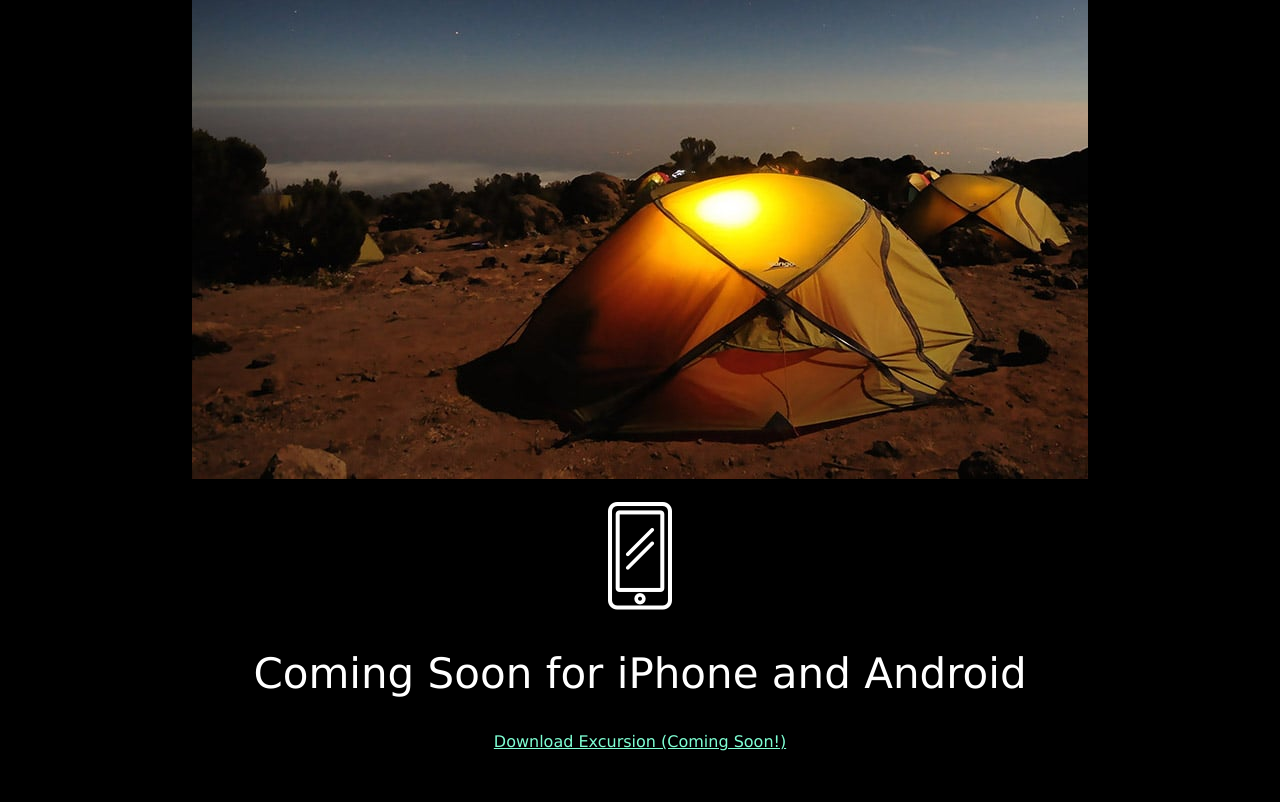
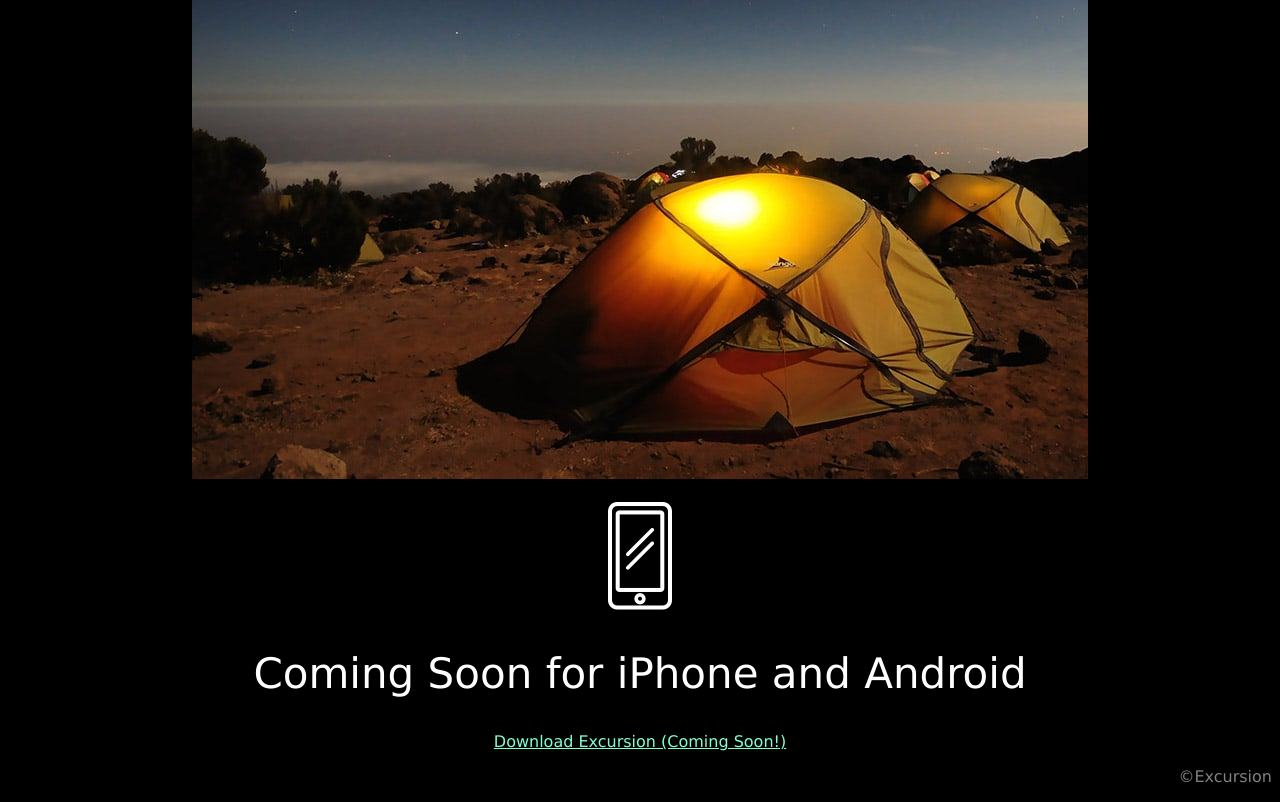
Before and after one commit to chantalm02/excursion, a plain HTML site: page index.html in a window 1280 px wide. Shown: the part 526-1328 px from the top of the page. Before the commit the page ends 1293 px from the top, so only its background shows below. Drawn offline with Linux system fonts and the light colour scheme.

Commit message:
Added Footer and CSS Styling

```diff
--- a/index.html
+++ b/index.html
@@ -27,7 +27,9 @@
 
         <h2 class="header--second"> Coming Soon for iPhone and Android</h2>
         <p><a class="link--cta" href="#">Download Excursion (Coming Soon!)</a></p>
+    </body>
 
-
-    </body>
+    <footer>
+        <p class="footer--text">©Excursion</p>
+    </footer>
 </html>
--- a/resources/CSS/style.css
+++ b/resources/CSS/style.css
@@ -25,3 +25,8 @@ body {
     font-size: 21px;
     color: gray;
 }
+
+.footer--text{
+    text-align: right;
+    color: gray;
+}
```
